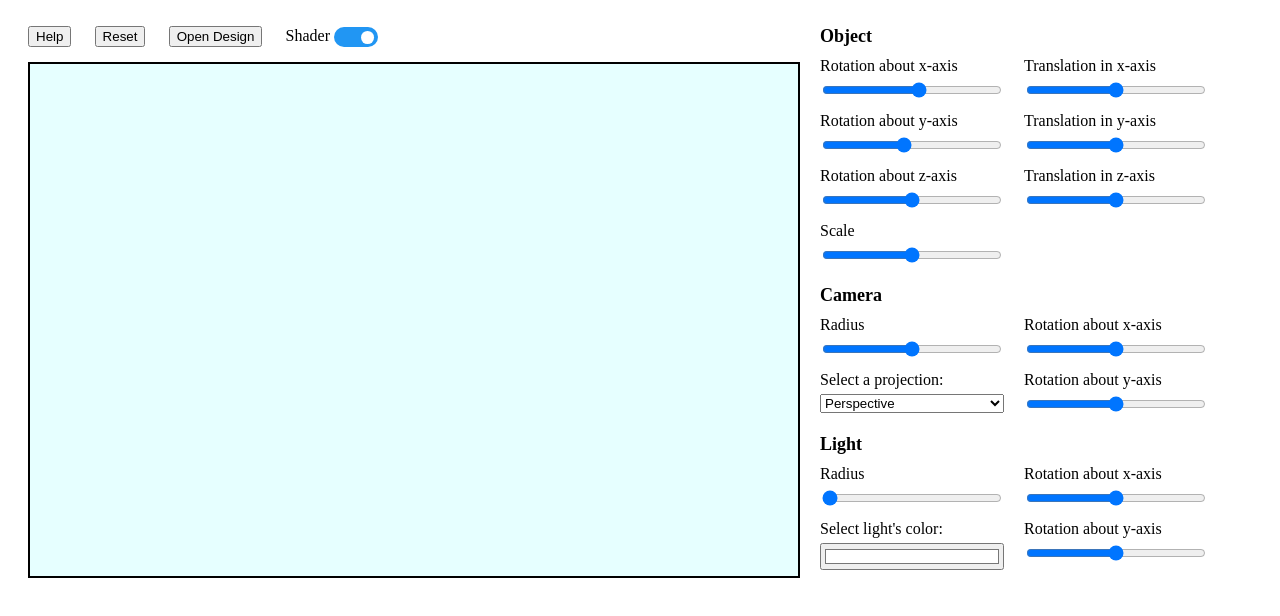
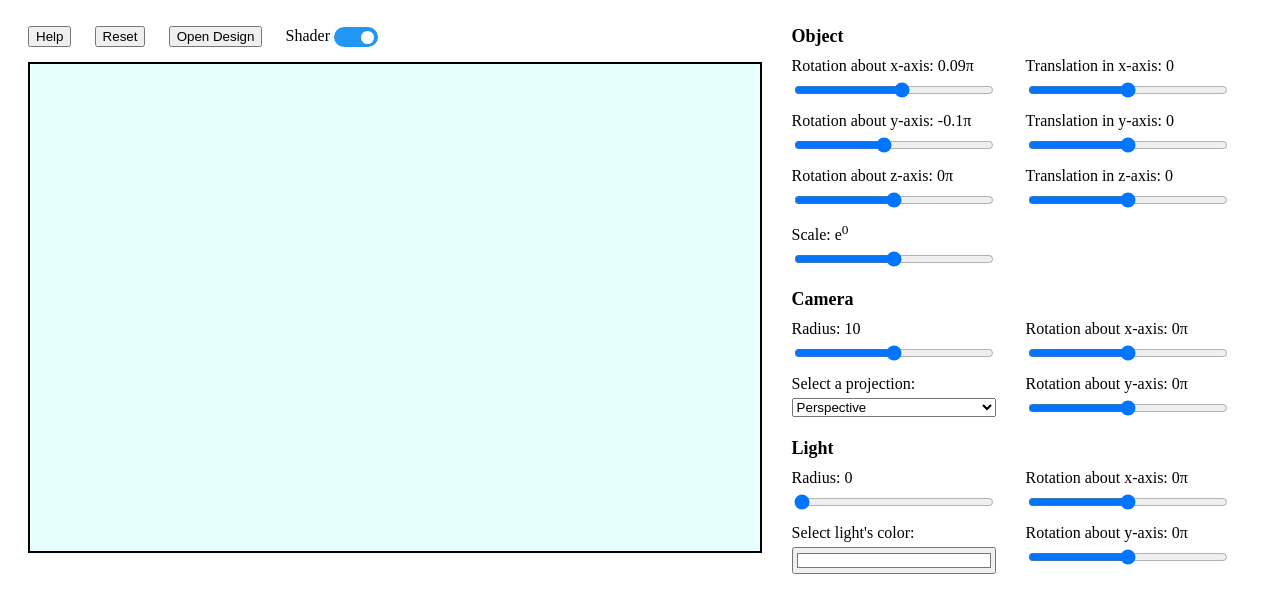
Before and after one commit to weslygio/IF3260_Tugas2_K02_G01, a plain HTML site: page src/index.html in a window 1280 px wide. Drawn offline with Linux system fonts and the light colour scheme.

Commit message:
show value in html

```diff
--- a/src/index.html
+++ b/src/index.html
@@ -30,28 +30,28 @@
             <h2>Object</h2>
             <div class="object-position">
                 <div class="rotate-and-scale">
-                    <p>Rotation about x-axis</p>
-                    <input type="range" min="-1" max="1" step="0.01" class="slider" id="orx">
+                    <p>Rotation about x-axis: <label id="orx_val"></label>π</p>
+                    <input type="range" min="-1" max="1" step="0.01" oninput="document.getElementById('orx_val').innerHTML = this.value" class="slider" id="orx">
 
-                    <p>Rotation about y-axis</p>
-                    <input type="range" min="-1" max="1" step="0.01" class="slider" id="ory">
+                    <p>Rotation about y-axis: <label id="ory_val"></label>π</p>
+                    <input type="range" min="-1" max="1" step="0.01" oninput="document.getElementById('ory_val').innerHTML = this.value" class="slider" id="ory">
 
-                    <p>Rotation about z-axis</p>
-                    <input type="range" min="-1" max="1" step="0.01" class="slider" id="orz">
+                    <p>Rotation about z-axis: <label id="orz_val"></label>π</p>
+                    <input type="range" min="-1" max="1" step="0.01" oninput="document.getElementById('orz_val').innerHTML = this.value" class="slider" id="orz">
 
-                    <p>Scale</p>
-                    <input type="range" min="-2" max="2" step="0.01" class="slider" id="osc">
+                    <p>Scale: e<sup><label id="osc_val"></label></sup></p>
+                    <input type="range" min="-2" max="2" step="0.01" oninput="document.getElementById('osc_val').innerHTML = this.value" class="slider" id="osc">
                 </div>
 
                 <div class="translate">
-                    <p>Translation in x-axis</p>
-                    <input type="range" min="-10" max="10" step="0.1" class="slider" id="otx">
+                    <p>Translation in x-axis: <label id="otx_val"></label></p>
+                    <input type="range" min="-10" max="10" step="0.1" oninput="document.getElementById('otx_val').innerHTML = this.value" class="slider" id="otx">
 
-                    <p>Translation in y-axis</p>
-                    <input type="range" min="-10" max="10" step="0.1" class="slider" id="oty">
+                    <p>Translation in y-axis: <label id="oty_val"></label></p>
+                    <input type="range" min="-10" max="10" step="0.1" oninput="document.getElementById('oty_val').innerHTML = this.value" class="slider" id="oty">
 
-                    <p>Translation in z-axis</p>
-                    <input type="range" min="-10" max="10" step="0.1" class="slider" id="otz">
+                    <p>Translation in z-axis: <label id="otz_val"></label></p>
+                    <input type="range" min="-10" max="10" step="0.1" oninput="document.getElementById('otz_val').innerHTML = this.value" class="slider" id="otz">
                 </div>
             </div>
             <br>
@@ -59,8 +59,8 @@
             <h2>Camera</h2>
             <div class="camera">
                 <div class="radius-and-projection">
-                    <p>Radius</p>
-                    <input type="range" min="0" max="20" step="0.1" class="slider" id="crd">
+                    <p>Radius: <label id="crd_val"></label></p>
+                    <input type="range" min="0" max="20" step="0.1" oninput="document.getElementById('crd_val').innerHTML = this.value" class="slider" id="crd">
 
                     <p>Select a projection:</p>
                     <select id="cpj">
@@ -71,11 +71,11 @@
                 </div>
 
                 <div class="rotation">
-                    <p>Rotation about x-axis</p>
-                    <input type="range" min="-1" max="1" step="0.01"  class="slider" id="crx">
+                    <p>Rotation about x-axis: <label id="crx_val"></label>π</p>
+                    <input type="range" min="-0.49" max="0.49" step="0.01" oninput="document.getElementById('crx_val').innerHTML = this.value" class="slider" id="crx">
 
-                    <p>Rotation about y-axis</p>
-                    <input type="range" min="-1" max="1" step="0.01" class="slider" id="cry">
+                    <p>Rotation about y-axis: <label id="cry_val"></label>π</p>
+                    <input type="range" min="-0.5" max="0.5" step="0.01" oninput="document.getElementById('cry_val').innerHTML = this.value" class="slider" id="cry">
                 </div>
             </div>
             <br>
@@ -83,19 +83,19 @@
             <h2>Light</h2>
             <div class="light">
                 <div class="radius-and-color">
-                    <p>Radius</p>
-                    <input type="range" min="0" max="20" step="0.1" class="slider" id="lrd">
+                    <p>Radius: <label id="lrd_val"></label></p>
+                    <input type="range" min="0" max="20" step="0.1" oninput="document.getElementById('lrd_val').innerHTML = this.value" class="slider" id="lrd">
 
                     <p>Select light's color:</p>
                     <input type="color" class="color-picker" id="lcl">
                 </div>
 
                 <div class="rotation">
-                    <p>Rotation about x-axis</p>
-                    <input type="range" min="-1" max="1" step="0.01" class="slider" id="lrx">
+                    <p>Rotation about x-axis: <label id="lrx_val"></label>π</p>
+                    <input type="range" min="-1" max="1" step="0.01" oninput="document.getElementById('lrx_val').innerHTML = this.value" class="slider" id="lrx">
 
-                    <p>Rotation about y-axis</p>
-                    <input type="range" min="-1" max="1" step="0.01" class="slider" id="lry">
+                    <p>Rotation about y-axis: <label id="lry_val"></label>π</p>
+                    <input type="range" min="-1" max="1" step="0.01" oninput="document.getElementById('lry_val').innerHTML = this.value" class="slider" id="lry">
                 </div>
             </div>
 
--- a/src/script.js
+++ b/src/script.js
@@ -28,13 +28,6 @@ const picker_lcl = document.getElementById("lcl");
 button_reset.onclick = resetDefault;
 resetDefault();
 
-/** @type {HTMLCanvasElement} */
-const canvas = document.querySelector('#glcanvas');
-/** @type {WebGLRenderingContext} */
-const gl = canvas.getContext('webgl');
-var objectInfo;
-
-
 function resetDefault() {
     checkbox_shading.checked = true;
 
@@ -55,6 +48,22 @@ function resetDefault() {
     slider_lrx.value = 0.0;
     slider_lry.value = 0.0;
     picker_lcl.value = "#ffffff";
+
+    document.getElementById('orx_val').innerHTML = slider_orx.value;
+    document.getElementById('ory_val').innerHTML = slider_ory.value;
+    document.getElementById('orz_val').innerHTML = slider_orz.value;
+    document.getElementById('osc_val').innerHTML = slider_osc.value;
+    document.getElementById('otx_val').innerHTML = slider_otx.value;
+    document.getElementById('oty_val').innerHTML = slider_oty.value;
+    document.getElementById('otz_val').innerHTML = slider_otz.value;
+
+    document.getElementById('crd_val').innerHTML = slider_crd.value;
+    document.getElementById('crx_val').innerHTML = slider_crx.value;
+    document.getElementById('cry_val').innerHTML = slider_cry.value;
+
+    document.getElementById('lrd_val').innerHTML = slider_lrd.value;
+    document.getElementById('lrx_val').innerHTML = slider_lrx.value;
+    document.getElementById('lry_val').innerHTML = slider_lry.value;
 }
 
 function colorToArray(color) {
@@ -65,6 +74,13 @@ function colorToArray(color) {
         1.0
     ];
 }
+
+
+/** @type {HTMLCanvasElement} */
+const canvas = document.querySelector('#glcanvas');
+/** @type {WebGLRenderingContext} */
+const gl = canvas.getContext('webgl');
+var objectInfo;
 
 window.onload = async () => {
     // Error alert
@@ -100,9 +116,6 @@ window.onload = async () => {
         }
     };
 
-    // Get object information
-    // const objectInfo = await initObject(gl);
-
     // Lighting model
     const lightInfo = {
         ambient: [0.2, 0.2, 0.2, 1.0],
@@ -133,14 +146,13 @@ window.onload = async () => {
 
         var projectionMatrix = new Matrix();
         projectionMatrix.fill(projectionMatrix.projection(dropdown_cpj.value, fieldOfView, aspect, zNear, zFar, angle));
-        // projectionMatrix.translate(0, 0, -slider_crd.value);
 
         // Move Camera
         var fPosition = [0, 0, 0];
         var cameraMatrix = new Matrix();
 
-        cameraMatrix.xRotate(slider_cry.value*Math.PI);
-        cameraMatrix.yRotate(slider_crx.value*Math.PI);
+        cameraMatrix.xRotate(slider_crx.value*Math.PI);
+        cameraMatrix.yRotate(slider_cry.value*Math.PI);
         cameraMatrix.translate(0, 0, slider_crd.value);
 
         var cameraPosition = [
@@ -155,12 +167,9 @@ window.onload = async () => {
         cameraMatrix.elements = cameraMatrix.invert().elements;
         projectionMatrix.fill(projectionMatrix.multiply(cameraMatrix.elements));
 
-        // console.log(projectionMatrix);
-        // console.log(projectionType);
-
         // Draw the object if object is loaded
         if (objectInfo) {
-            drawObject(gl, programInfo, objectInfo, lightInfo, projectionMatrix);
+            drawObject(programInfo, lightInfo, projectionMatrix);
         }
 
         requestAnimationFrame(render);
@@ -216,7 +225,7 @@ function initObject(gl, content) {
 }
 
 // Draw object
-function drawObject(/** @type {WebGLRenderingContext} */ gl, programInfo, objectInfo, lightInfo, projectionMatrix) {
+function drawObject(programInfo, lightInfo, projectionMatrix) {
     gl.useProgram(programInfo.program);
 
     // Object
@@ -227,6 +236,11 @@ function drawObject(/** @type {WebGLRenderingContext} */ gl, programInfo, object
     worldMatrix.xRotate(slider_orx.value * Math.PI);
     worldMatrix.yRotate(slider_ory.value * Math.PI);
     worldMatrix.zRotate(slider_orz.value * Math.PI);
+    worldMatrix.scale(
+        Math.pow(Math.E, slider_osc.value),
+        Math.pow(Math.E, slider_osc.value),
+        Math.pow(Math.E, slider_osc.value)
+    );
 
     worldProjectionMatrix.elements = projectionMatrix.multiply(worldMatrix.elements);
 
@@ -277,13 +291,13 @@ function drawObject(/** @type {WebGLRenderingContext} */ gl, programInfo, object
 function modelToObject(model) {
     const object = {};
     object.length = model.geometry.indices.length;
-    object.positions = getGeometry(model);
+    object.positions = getPosition(model);
     object.normals = getNormal(model);
     object.material = getMaterial(model);
     return object;
 }
 
-function getGeometry(model) {
+function getPosition(model) {
     const positions = [];
     for (let i = 0; i < model.geometry.indices.length; i++) {
         const idx = model.geometry.indices[i];
--- a/src/style.css
+++ b/src/style.css
@@ -25,12 +25,12 @@ button {
 
 canvas {
     float: left;
-    width: 60vw;
-    height: 40vw;
+    width: 57vw;
+    height: 38vw;
 }
 
 .settings {
-    margin-left: 20px;
+    margin-left: 30px;
     width: auto;
 }
 
@@ -47,11 +47,11 @@ canvas {
 }
 
 .translate {
-    margin-left: 20px;
+    margin-left: 30px;
 }
 
 .rotation {
-    margin-left: 20px;
+    margin-left: 30px;
 }
 
 .color {
@@ -67,7 +67,7 @@ select {
 }
 
 .slider {
-    width: 180px;
+    width: 200px;
 }
 
 #glcanvas {
```
